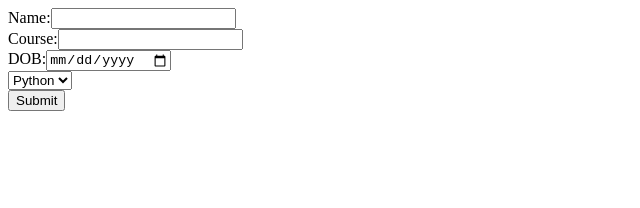
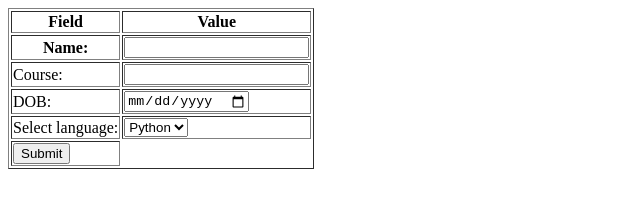
Before and after one commit to gopal2012/JavaScript-Practice, a plain HTML site: page Form/index.html in a window 1280 px wide. Shown: the whole page, without its empty margins (0-640 px from the left). Drawn offline with Linux system fonts and the light colour scheme.

Commit message:
Updated code

```diff
--- a/Form/index.html
+++ b/Form/index.html
@@ -7,19 +7,48 @@
 </head>
 <body>
     <form id="formData">
+    <table border="1px solid black">
+    <tr><th>Field</th> <th>Value</th></tr>
 
-    <labelfor="name">Name:</label><input type="text" id="name"><br>
-    <label for="Course">Course:</label><input type="text" id="Course"><br>
-    <lebel for="DOB">DOB:</lebel><input type="date" id="DOB"><br>
+    <tr>
+        <th><labelfor="name">Name:</label></th>
+         <th><input type="text" id="name"></th>
+    </tr>
+
+    <tr>
+        <td><label for="Course">Course:</label></td>
+        <td><input type="text" id="Course"></td>
+    </tr>
+
+    <tr>
+        <td><lebel for="DOB">DOB:</lebel></td>
+        <td><input type="date" id="DOB"></td>
+    </tr>
+
+    <tr>
+        <td>
+            <lebel for="languages">Select language:</lebel>
+        </td>
+        <td>
             <select id="languages" name="languages">
                 <option value="python">Python</option>
                 <option value="java">Java</option>
                 <option value="c++">C++</option>
             </select><br>
+        </td>
+    </tr>
+    <tr>
+        <td>
             <input type="submit">
+        </td>
+
+    </tr>
+    </table>
+
 
     <div id="showData"></div>
     </form>
+
 
     <script>
             form = document.getElementById("formData");
@@ -38,6 +67,7 @@
             let languages = document.getElementById("languages").value;
 
             document.getElementById("showData").innerHTML = `
+
                  <p><strong>Name:</strong> ${name}</p>
                  <p><strong>Course:</strong> ${Course}</p>
                  <p><strong>Dob:</strong> ${dob}</p>
```
Lines whose indentation alone changed are shown as unchanged.
